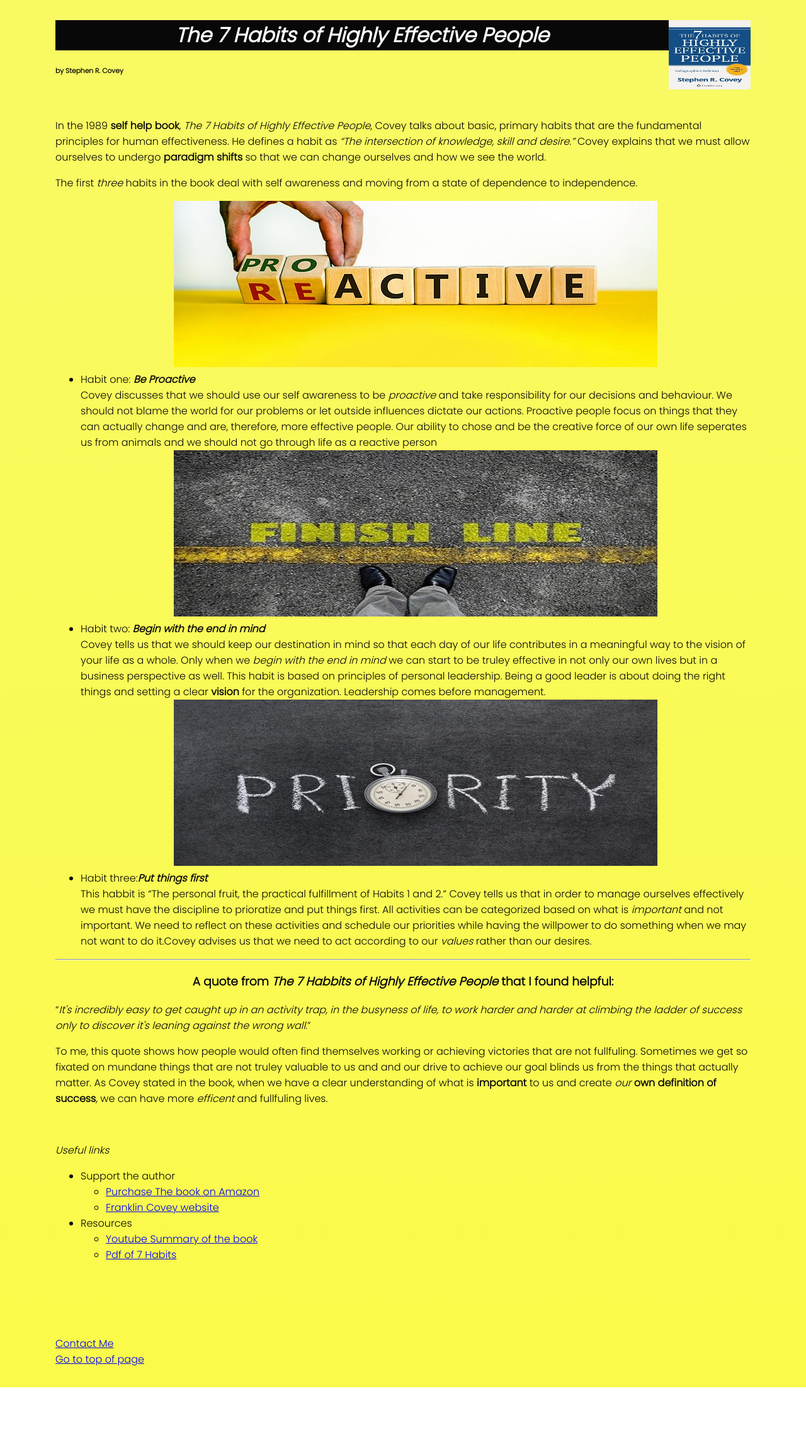
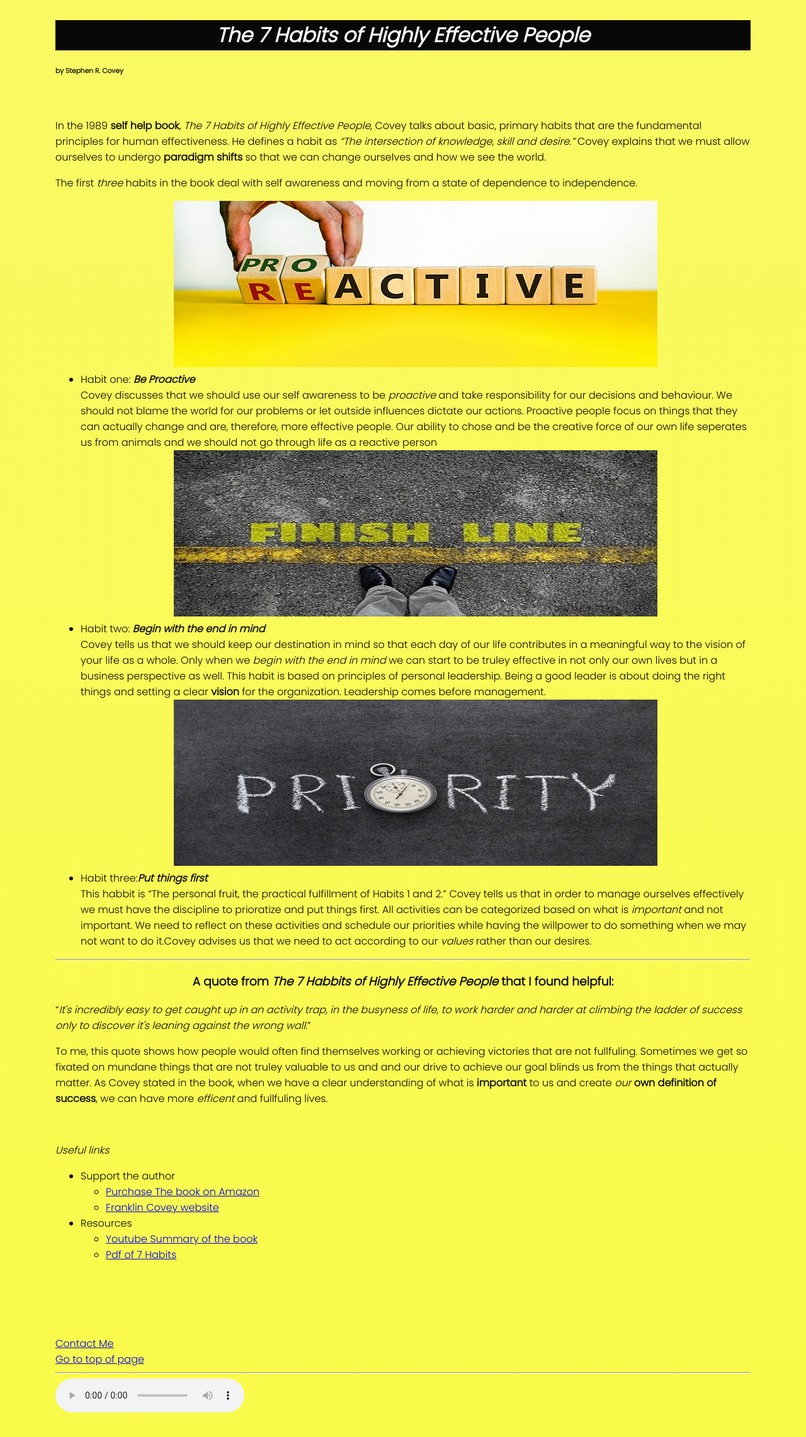
Before and after one commit to chrissy-t/Christine, a plain HTML site: page index.html in a window 1280 px wide. Shown: the whole page at 63% size. Before the commit the page ends 2203 px from the top, so only its background shows below. Drawn offline with Linux system fonts and the light colour scheme; a script that the page names is missing.

Commit message:
added audio

```diff
--- a/index.html
+++ b/index.html
@@ -21,7 +21,7 @@
 <body>
   <script src="js/scripts.js"></script>
 
-<img src="MVP%20images/book%20cover.jpg" alt="The%207%20Habits%20of%20Higly%20Effective%20People" width="130" height="110" align="right"/>
+
 <h1 id="top"><i>The 7 Habits of Highly Effective People</i></h1><h6>by Stephen R. Covey<br/></h6>
 <br/>
 <p> In the 1989 <strong>self help book</strong>,<cite> <i>The 7 Habits of Highly Effective People</i></cite>, Covey talks about basic, primary habits that are the fundamental principles for human effectiveness. He defines a habit as<dfn> <q>The intersection of knowledge, skill and desire.</q></dfn>
@@ -69,5 +69,11 @@
 
 <a href="mailto:cheath071@gmail.com"> Contact Me</a><br/>
 <a href="#top">Go to top of page</a>
+<hr>
+<audio controls>
+<source src="audio/astley.mp3" type="audio/mp3">
+</audio>
+
+
 </body>
 </html>
```
Also changed, not shown: 1 other file.
